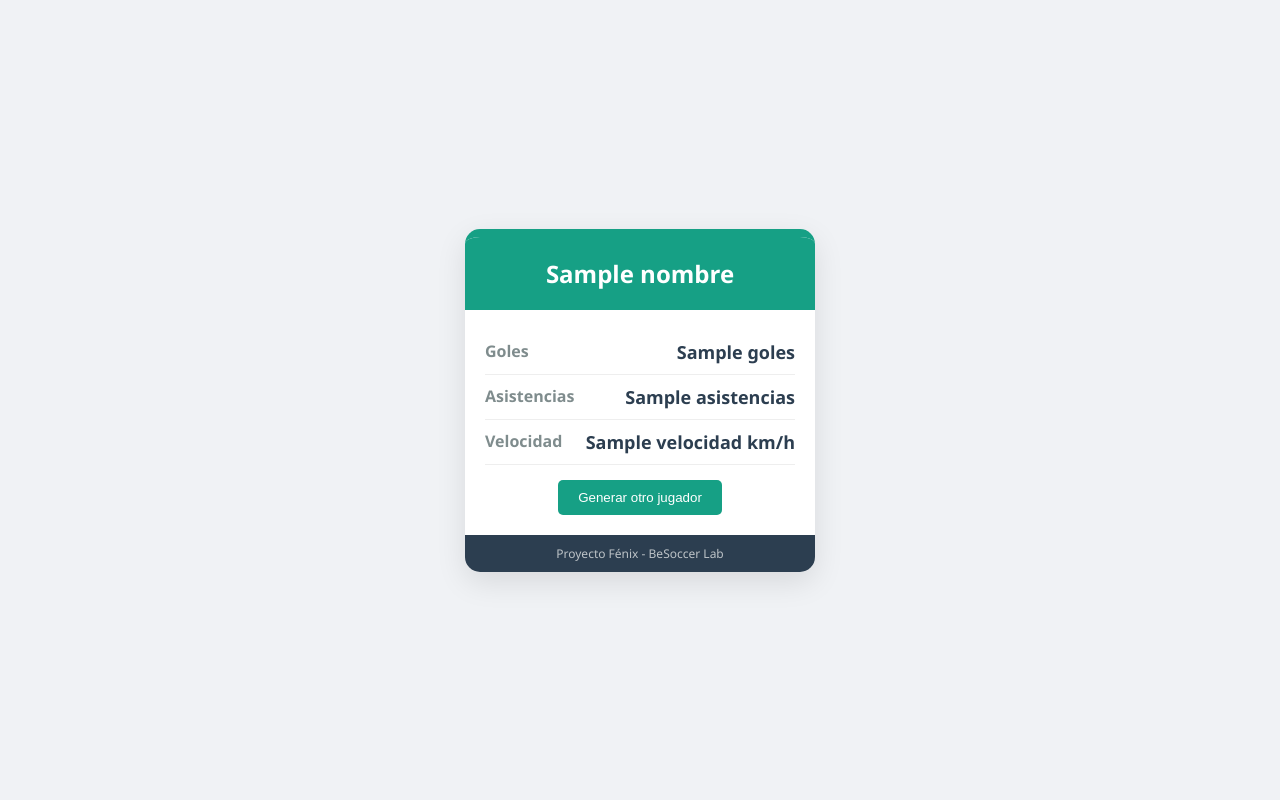
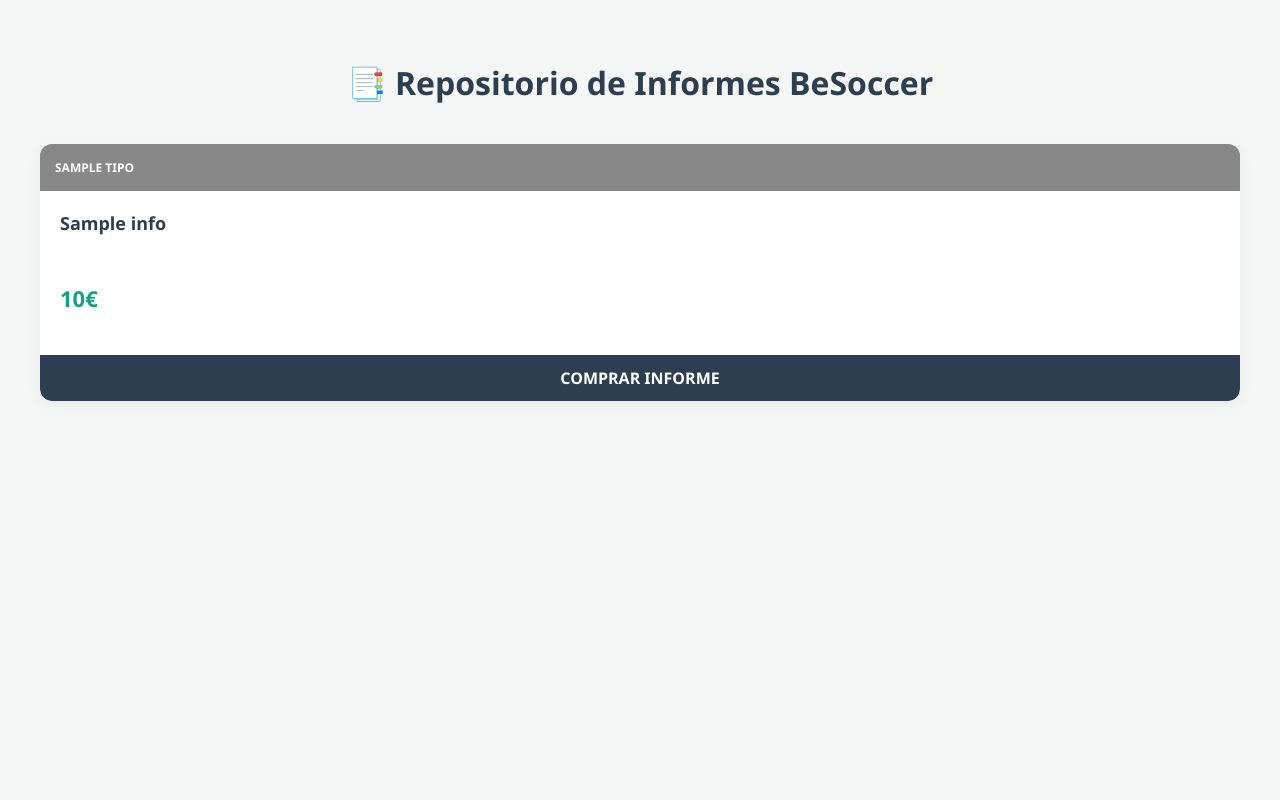
Before and after one commit to ryankiks/proyecto-fenix, a Flask app: template templates/index.html in a window 1280 px wide. Run offline with Flask 3, Linux system fonts and the light colour scheme; the template is opened without the code that fills it: most values are stand-ins (such as "Sample title", 1, 10 or a date in 2020).

Commit message:
cambio description

```diff
--- a/templates/index.html
+++ b/templates/index.html
@@ -2,37 +2,64 @@
 <html lang="es">
 <head>
     <meta charset="UTF-8">
-    <title>Fénix Stats | BeSoccer Style</title>
+    <title>Marketplace de Informes | Proyecto Fénix</title>
     <style>
-        body { font-family: 'Segoe UI', Tahoma, Geneva, Verdana, sans-serif; background-color: #f0f2f5; margin: 0; display: flex; justify-content: center; align-items: center; height: 100vh; }
-        .card { background: white; border-radius: 15px; box-shadow: 0 10px 30px rgba(0,0,0,0.1); width: 350px; overflow: hidden; text-align: center; border-top: 8px solid #16a085; }
-        .header { background: #16a085; color: white; padding: 20px; }
-        .header h1 { margin: 0; font-size: 24px; }
-        .stats-container { padding: 20px; }
-        .stat-row { display: flex; justify-content: space-between; padding: 10px 0; border-bottom: 1px solid #eee; }
-        .stat-label { font-weight: bold; color: #7f8c8d; }
-        .stat-value { color: #2c3e50; font-size: 18px; font-weight: bold; }
-        .elite { color: #f1c40f; font-size: 12px; font-weight: bold; text-transform: uppercase; margin-top: 10px; display: block; }
-        .footer { background: #2c3e50; color: #bdc3c7; padding: 10px; font-size: 12px; }
-        button { background: #16a085; color: white; border: none; padding: 10px 20px; border-radius: 5px; cursor: pointer; margin-top: 15px; transition: 0.3s; }
-        button:hover { background: #1abc9c; }
+        body { font-family: 'Segoe UI', sans-serif; background-color: #f4f7f6; margin: 0; padding: 40px; }
+        .container { max-width: 1200px; margin: auto; }
+        h1 { text-align: center; color: #2c3e50; margin-bottom: 40px; }
+
+        /* La rejilla mágica */
+        .grid {
+            display: grid;
+            grid-template-columns: repeat(auto-fit, minmax(280px, 1fr));
+            gap: 25px;
+        }
+
+        .card {
+            background: white;
+            border-radius: 12px;
+            box-shadow: 0 4px 15px rgba(0,0,0,0.05);
+            overflow: hidden;
+            transition: transform 0.3s;
+            display: flex;
+            flex-direction: column;
+        }
+        .card:hover { transform: translateY(-10px); }
+
+        .card-header { padding: 15px; color: white; font-weight: bold; text-transform: uppercase; font-size: 12px; }
+        .card-body { padding: 20px; flex-grow: 1; }
+        .card-title { font-size: 18px; color: #2c3e50; margin: 0 0 15px 0; min-height: 50px; }
+        .price { font-size: 22px; font-weight: bold; color: #16a085; }
+
+        .btn-buy {
+            background: #2c3e50; color: white; text-align: center;
+            padding: 12px; text-decoration: none; border-radius: 0 0 12px 12px;
+            font-weight: bold; transition: background 0.3s;
+        }
+        .btn-buy:hover { background: #16a085; }
     </style>
 </head>
 <body>
-    <div class="card">
-        <div class="header">
-            <h1>{{ nombre }}</h1>
-            {% if goles > 20 %}
-            <span class="elite">⭐ Delantero de Élite ⭐</span>
-            {% endif %}
+    <div class="container">
+        <h1>📑 Repositorio de Informes BeSoccer</h1>
+
+        <div class="grid">
+            {% for info in informes %}
+            <div class="card">
+                <div class="card-header" style="background-color: {{ info.color }}">
+                    {{ info.tipo }}
+                </div>
+                <div class="card-body">
+                    <h2 class="card-title">{{ info.titulo }}</h2>
+                    <p class="price">{{ info.precio }}€</p>
+
+                </div>
+                <a href="#" class="btn-buy" onclick="alert('Redirigiendo a pasarela de pago para el informe ID: {{ info.id }}')">
+                    COMPRAR INFORME
+                </a>
+            </div>
+            {% endfor %}
         </div>
-        <div class="stats-container">
-            <div class="stat-row"><span class="stat-label">Goles</span><span class="stat-value">{{ goles }}</span></div>
-            <div class="stat-row"><span class="stat-label">Asistencias</span><span class="stat-value">{{ asistencias }}</span></div>
-            <div class="stat-row"><span class="stat-label">Velocidad</span><span class="stat-value">{{ velocidad }} km/h</span></div>
-            <button onclick="window.location.reload()">Generar otro jugador</button>
-        </div>
-        <div class="footer">Proyecto Fénix - BeSoccer Lab</div>
     </div>
 </body>
 </html>
```
Also changed, not shown: web.py (+10 -13 lines), productos.py (added).
